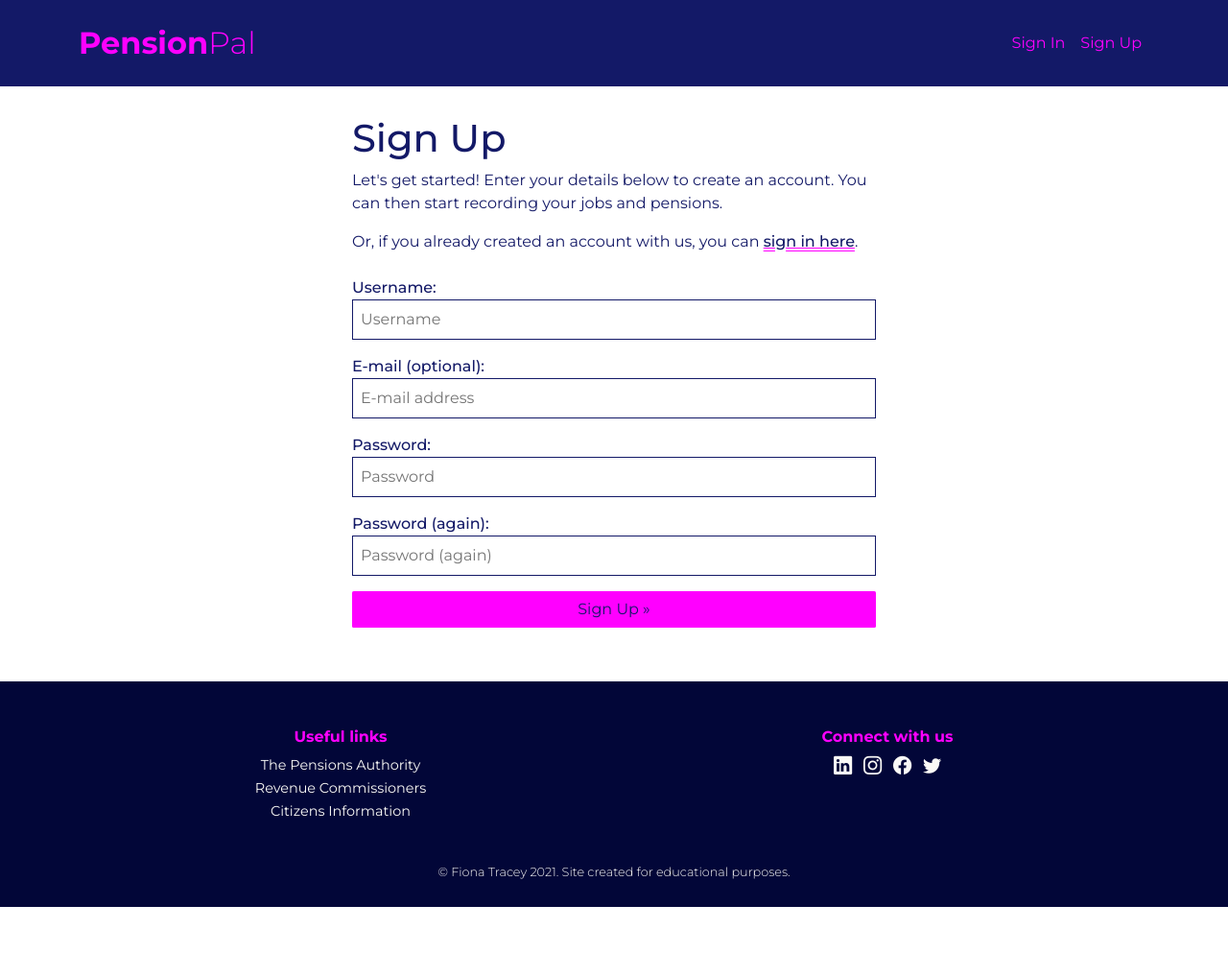
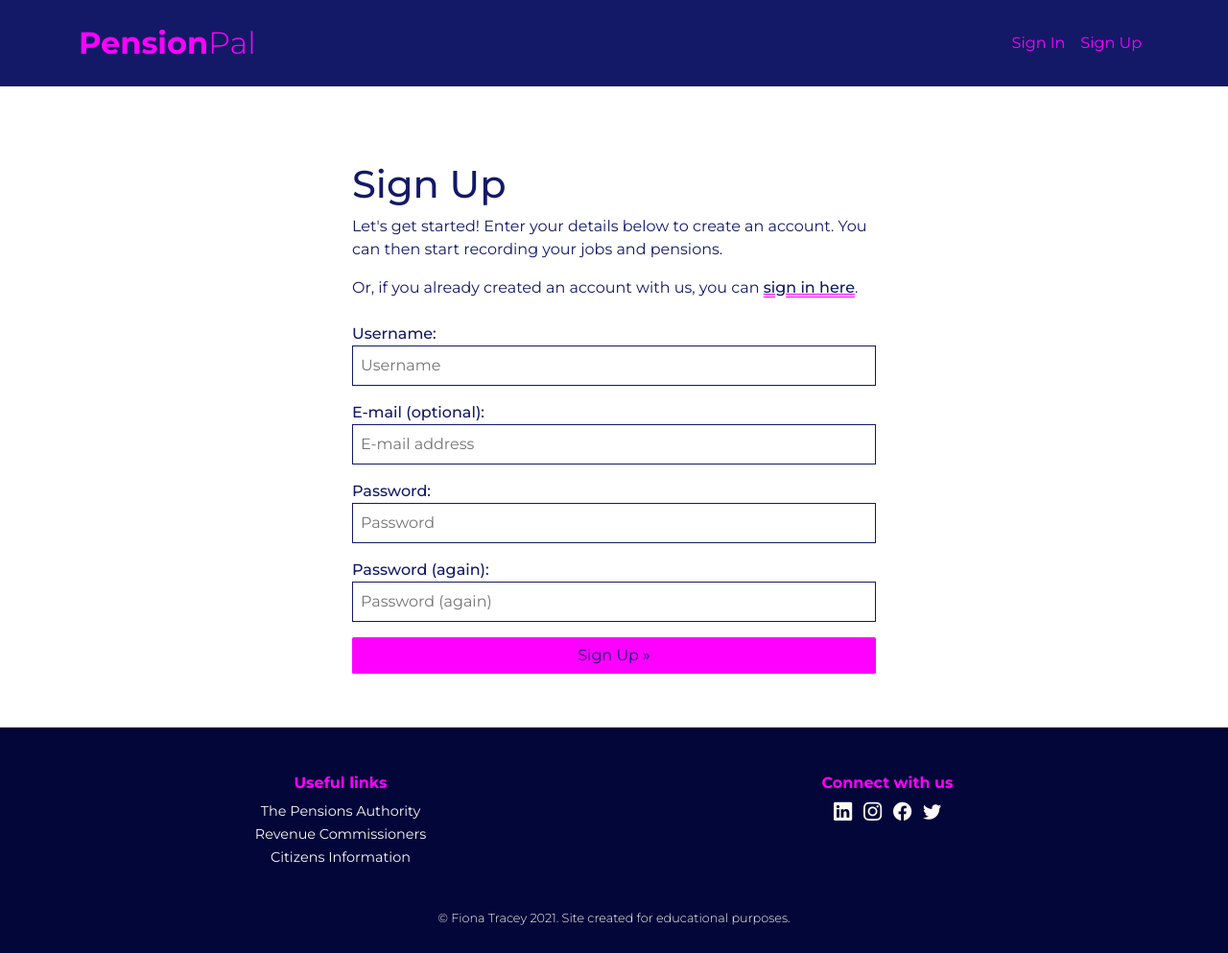
Before and after one commit to Fiona-T/pension-pal, a Django app: page /accounts/signup/ in a window 1280 px wide. Shown: the whole page at 96% size. Before the commit the page ends 945 px from the top, so only its background shows below. Run offline with Django 3.2, Linux system fonts and the light colour scheme; some libraries are stand-ins or nearby versions.

Commit message:
style: add padding top to main in base.html

```diff
--- a/templates/base.html
+++ b/templates/base.html
@@ -67,7 +67,7 @@
             </div>
         </nav>
     </header>
-    <main>
+    <main class="pt-2 pt-md-5">
         {% block content %}
         <!-- specific page content goes here -->
         {% endblock content %}
```
